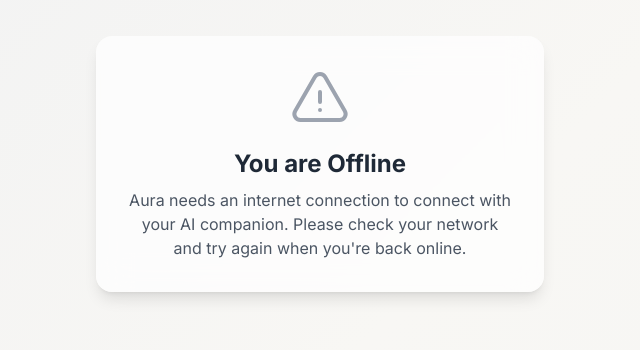
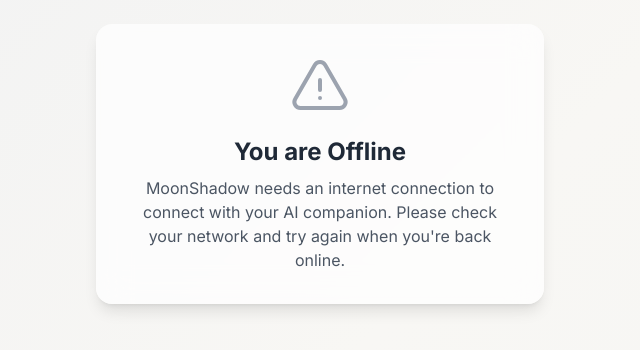
Before and after one commit to talositsecurity2022/aura-community, a plain HTML site: page offline.html in a window 1280 px wide. Shown: the part 236-586 px from the top of the page, without its empty margins (320-960 px from the left). Drawn offline with nearby package versions, Linux system fonts and the light colour scheme.

Commit message:
Update offline.html

```diff
--- a/offline.html
+++ b/offline.html
@@ -3,7 +3,7 @@
 <head>
     <meta charset="UTF-8">
     <meta name="viewport" content="width=device-width, initial-scale=1.0">
-    <title>Aura - Offline</title>
+    <title>MoonShadow - Offline</title>
     <script src="https://cdn.tailwindcss.com"></script>
     <link href="https://fonts.googleapis.com/css2?family=Inter:wght@300;400;500;600;700&display=swap" rel="stylesheet">
     <style>
@@ -23,7 +23,7 @@
             <path stroke-linecap="round" stroke-linejoin="round" d="M12 9v3.75m-9.303 3.376c-.866 1.5.217 3.374 1.948 3.374h14.71c1.73 0 2.813-1.874 1.948-3.374L13.949 3.378c-.866-1.5-3.032-1.5-3.898 0L2.697 16.126zM12 15.75h.007v.008H12v-.008z" />
         </svg>
         <h1 class="mt-4 text-2xl font-bold text-gray-800">You are Offline</h1>
-        <p class="mt-2 text-gray-600">Aura needs an internet connection to connect with your AI companion. Please check your network and try again when you're back online.</p>
+        <p class="mt-2 text-gray-600">MoonShadow needs an internet connection to connect with your AI companion. Please check your network and try again when you're back online.</p>
     </div>
 </body>
 </html>
```
